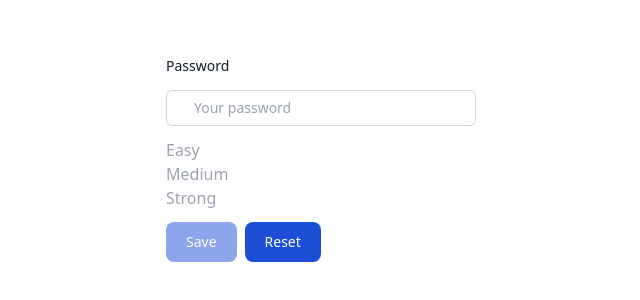
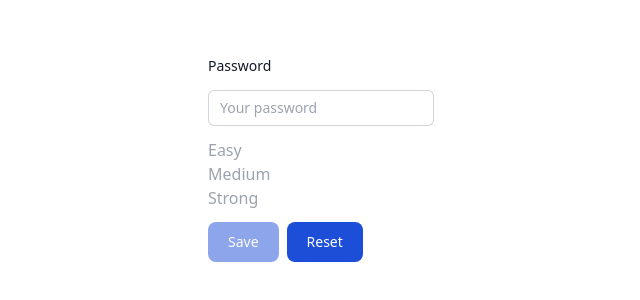
Before and after one commit to watchlar2000/usense-test-assignment, an Angular app: page / in a window 1280 px wide. Shown: the part 238-538 px from the top of the page, without its empty margins (319-959 px from the left). Built offline with nearby package versions, Linux system fonts and the light colour scheme.

Commit message:
remove app module, add clsx, create button component

```diff
--- a/package.json
+++ b/package.json
@@ -18,6 +18,7 @@
     "@angular/platform-browser": "^18.2.0",
     "@angular/platform-browser-dynamic": "^18.2.0",
     "@angular/router": "^18.2.0",
+    "clsx": "^2.1.1",
     "rxjs": "~7.8.0",
     "tslib": "^2.3.0",
     "zone.js": "~0.14.10"
--- a/src/app/app.component.ts
+++ b/src/app/app.component.ts
@@ -1,7 +1,12 @@
 import { Component } from '@angular/core';
+import { FormsModule, ReactiveFormsModule } from '@angular/forms';
+import { BrowserModule } from '@angular/platform-browser';
+import { PasswordFormComponent } from './password-form/password-form';
 
 @Component({
   selector: 'app-root',
+  standalone: true,
+  imports: [PasswordFormComponent],
   templateUrl: './app.component.html',
 })
 export class AppComponent {}
--- /dev/null
+++ b/src/app/app.config.ts
@@ -0,0 +1,5 @@
+import { ApplicationConfig, provideZoneChangeDetection } from '@angular/core';
+
+export const appConfig: ApplicationConfig = {
+  providers: [provideZoneChangeDetection({ eventCoalescing: true })],
+};
--- a/src/app/password-form/password-form.component.html
+++ b/src/app/password-form/password-form.component.html
@@ -1,4 +1,4 @@
-<form class="max-w-[350px] flex flex-col gap-3 shrink-0">
+<form class="max-w-[500px] flex flex-col gap-3 shrink-0">
   <label
     for="password"
     class="block text-sm font-medium leading-6 text-gray-900"
@@ -9,7 +9,7 @@
     type="password"
     name="password"
     id="password"
-    class="block w-full rounded-md border-0 py-1.5 pl-7 pr-20 text-gray-900 ring-1 ring-inset ring-gray-300 placeholder:text-gray-400 focus:ring-2 focus:ring-inset focus:ring-indigo-600 sm:text-sm sm:leading-6"
+    class="block w-full rounded-md border-0 py-1.5 px-3 text-gray-900 ring-1 ring-inset ring-gray-300 placeholder:text-gray-400 focus:ring-2 focus:ring-inset focus:ring-indigo-600 sm:text-sm sm:leading-6"
     placeholder="Your password"
     [formControl]="password"
   />
@@ -33,20 +33,13 @@
     }
   </ul>
   <div>
-    <button
-      type="button"
-      [disabled]="!password.valid"
-      class="text-white bg-blue-700 hover:bg-blue-800 focus:ring-4 focus:ring-blue-300 font-medium rounded-lg text-sm px-5 py-2.5 me-2 mb-2 dark:bg-blue-600 dark:hover:bg-blue-700 focus:outline-none dark:focus:ring-blue-800 self-start disabled:opacity-50 disabled:cursor-not-allowed"
-      (click)="save()"
-    >
-      Save
-    </button>
-    <button
-      type="button"
-      class="text-white bg-blue-700 hover:bg-blue-800 focus:ring-4 focus:ring-blue-300 font-medium rounded-lg text-sm px-5 py-2.5 me-2 mb-2 dark:bg-blue-600 dark:hover:bg-blue-700 focus:outline-none dark:focus:ring-blue-800 self-start disabled:opacity-50 disabled:cursor-not-allowed"
-      (click)="reset()"
-    >
-      Reset
-    </button>
+    <app-button
+      (clickEvent)="save()"
+      [config]="{
+        title: 'Save',
+        disabled: !password.valid
+      }"
+    />
+    <app-button [config]="{ title: 'Reset' }" (clickEvent)="reset()" />
   </div>
 </form>
--- a/src/app/password-form/password-form.ts
+++ b/src/app/password-form/password-form.ts
@@ -1,5 +1,6 @@
 import { Component, OnInit } from '@angular/core';
-import { FormControl, Validators } from '@angular/forms';
+import { FormControl, ReactiveFormsModule, Validators } from '@angular/forms';
+import { ButtonComponent } from '../shared/button/button';
 import { passwordStrengthValidator } from './password-strength.directive';
 
 const MIN_PASSWORD_LENGTH = 8 as const;
@@ -13,6 +14,8 @@
 
 @Component({
   selector: 'app-password-form',
+  standalone: true,
+  imports: [ButtonComponent, ReactiveFormsModule],
   templateUrl: './password-form.component.html',
 })
 export class PasswordFormComponent implements OnInit {
--- /dev/null
+++ b/src/app/shared/button/button.html
@@ -0,0 +1,10 @@
+<button
+  type="button"
+  [ngClass]="clsx('text-white bg-blue-700 hover:bg-blue-800 focus:ring-4 focus:ring-blue-300 font-medium rounded-lg text-sm px-5 py-2.5 me-2 mb-2 dark:bg-blue-600 dark:hover:bg-blue-700 focus:outline-none dark:focus:ring-blue-800 self-start disabled:opacity-50 disabled:cursor-not-allowed', config.class)"
+  [disabled]="config.disabled"
+  (click)="handleClick()"
+>
+  {{ config.title }}
+</button>
+
+<!-- text-white bg-blue-700 hover:bg-blue-800 focus:ring-4 focus:ring-blue-300 font-medium rounded-lg text-sm px-5 py-2.5 me-2 mb-2 dark:bg-blue-600 dark:hover:bg-blue-700 focus:outline-none dark:focus:ring-blue-800 self-start disabled:opacity-50 disabled:cursor-not-allowed -->
--- /dev/null
+++ b/src/app/shared/button/button.ts
@@ -0,0 +1,29 @@
+import { CommonModule } from '@angular/common';
+import { Component, EventEmitter, Input, Output } from '@angular/core';
+import clsx from 'clsx';
+
+interface Config {
+  title: string;
+  disabled?: boolean;
+  class?: string;
+}
+
+@Component({
+  selector: 'app-button',
+  standalone: true,
+  imports: [CommonModule],
+  templateUrl: './button.html',
+})
+export class ButtonComponent {
+  @Input() config: Config = {
+    title: 'Button',
+  };
+
+  clsx = clsx;
+
+  @Output() clickEvent = new EventEmitter<void>();
+
+  handleClick() {
+    this.clickEvent.emit();
+  }
+}
--- a/src/main.ts
+++ b/src/main.ts
@@ -1,7 +1,7 @@
-import { platformBrowserDynamic } from '@angular/platform-browser-dynamic';
+import { bootstrapApplication } from '@angular/platform-browser';
+import { AppComponent } from './app/app.component';
+import { appConfig } from './app/app.config';
 
-import { AppModule } from './app/app.module';
-
-platformBrowserDynamic()
-  .bootstrapModule(AppModule)
-  .catch((err) => console.error(err));
+bootstrapApplication(AppComponent, appConfig).catch((err) =>
+  console.error(err)
+);
```
Also changed, not shown: src/app/app.module.ts (deleted, +0 -13 lines), 1 other file (tests, documents, lock files or other folders).
